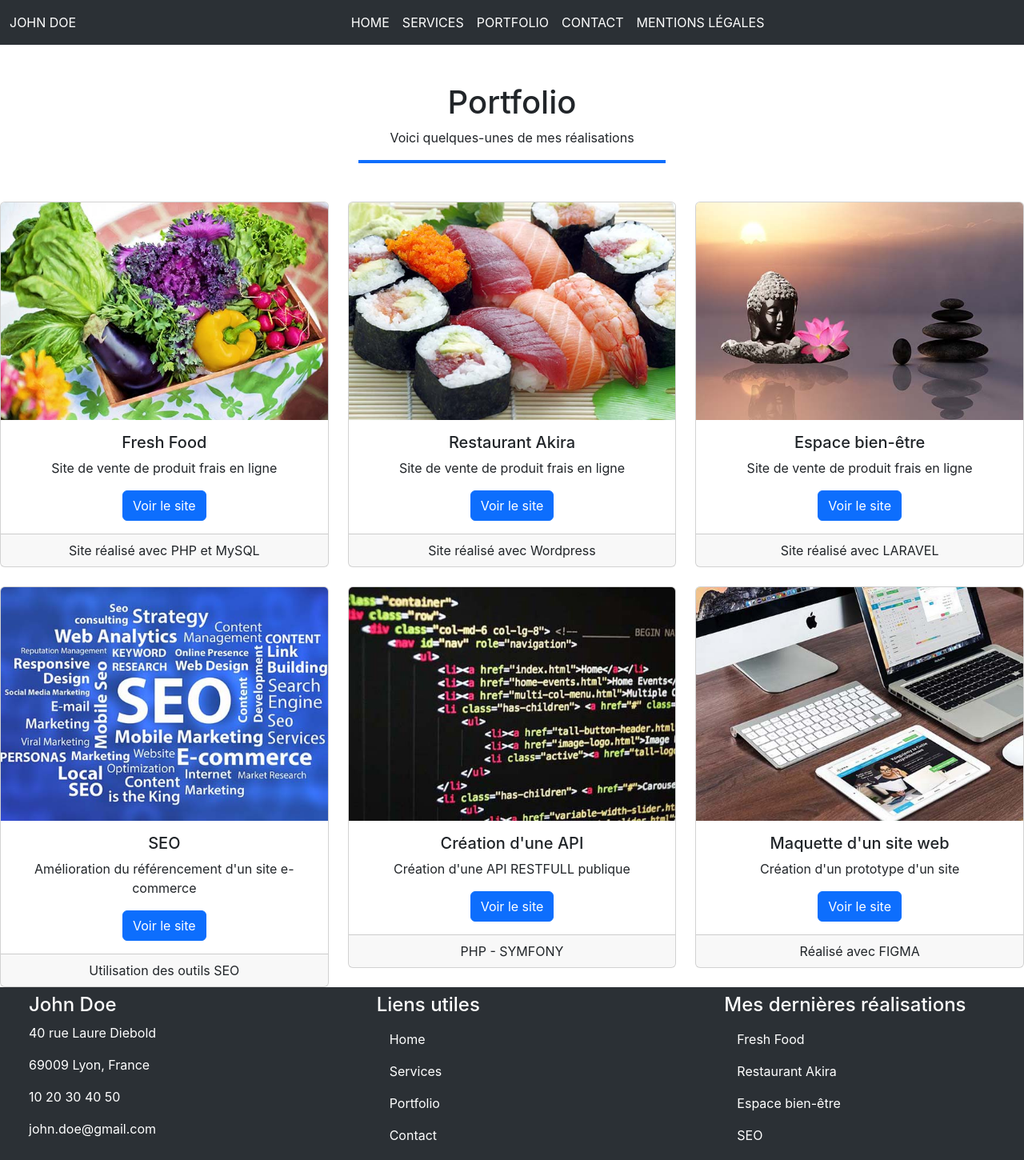
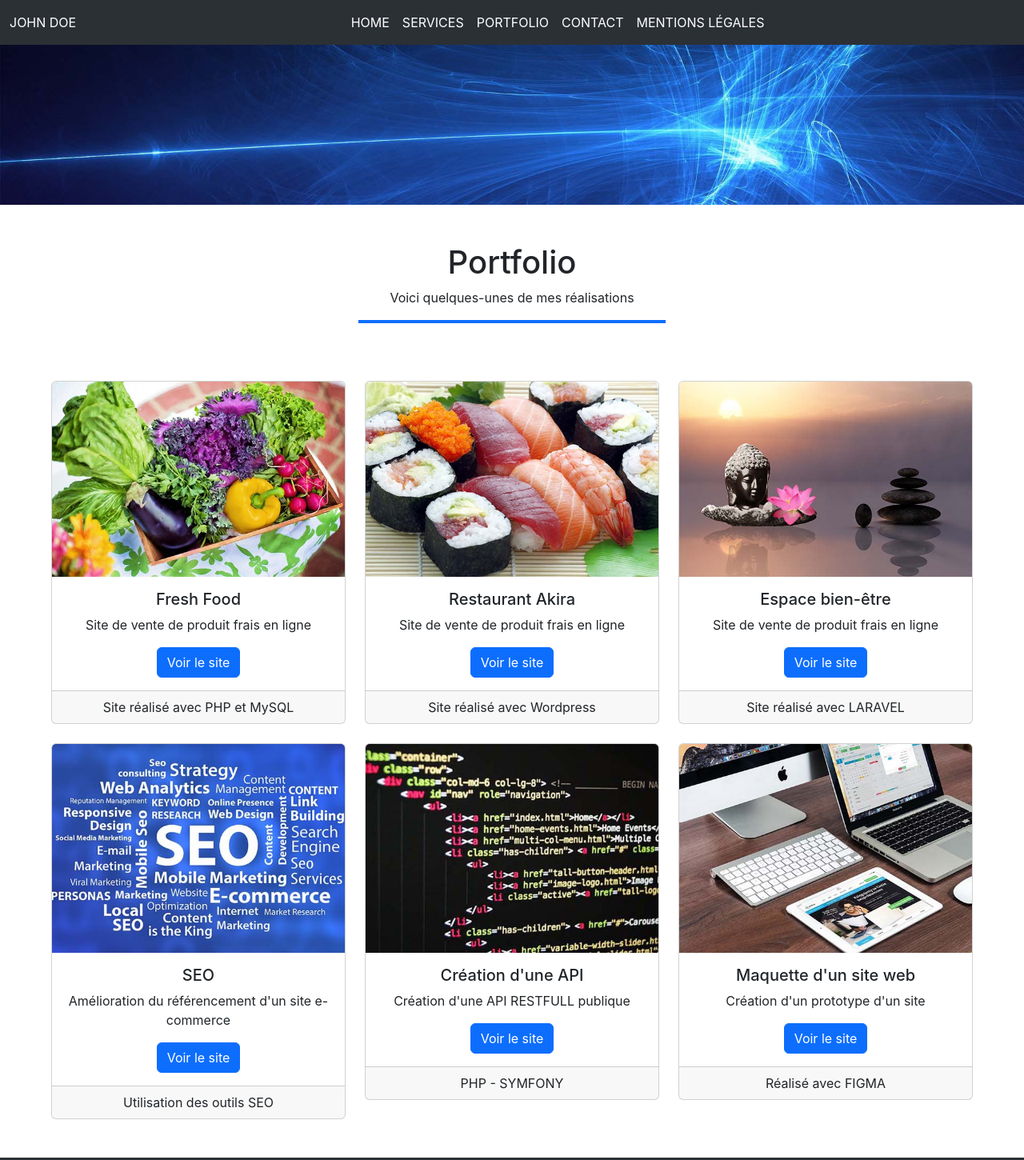
Before and after one commit to Meganrgt/regent_megan_portfolio_reactjs, a React (Create React App) app: page /portfolio in a window 1280 px wide. Shown: the top 1450 px of the page at 80% size. Built offline with nearby package versions, Linux system fonts and the light colour scheme.

Commit message:
portfolio design

```diff
--- a/src/App.js
+++ b/src/App.js
@@ -53,7 +53,7 @@ class App extends React.Component {
           <Route path="/contact" element={<Contact />}></Route>
           <Route path="/mentions" element={<Mentions />}></Route>
         </Routes>
-        <footer>
+        <footer className="mt-5">
           <nav className="navbar navbar-expand-lg bg-body-tertiary row align-items-start" data-bs-theme="dark">
             <div className="col-md-4 ps-5">
               <h4>John Doe</h4>
--- a/src/components/card.jsx
+++ b/src/components/card.jsx
@@ -1,7 +1,7 @@
 const Card = (props) => {
     return (
-        <div className="col">
-            <div className="card text-center" style={{width:'18 rem'}}>
+        <div className="col-sm-4">
+            <div className="card text-center">
                 <img src={props.imageLink} class="card-img-top" alt={props.cardTitle} />
                 <div class="card-body">
                     <h5 className="card-title">{props.cardTitle}</h5>
--- a/src/components/service.jsx
+++ b/src/components/service.jsx
@@ -1,6 +1,6 @@
 const ServiceBlock = (props) => {
     return (
-        <div className="rounded border border-secondary-subtle col service-block mb-sm-5">
+        <div className="rounded border border-secondary-subtle col service-block">
             <h3 className="icontitle"><i className={props.icon}></i></h3>
             <h3>{props.title}</h3>
             <p>{props.description}</p>
--- a/src/index.css
+++ b/src/index.css
@@ -31,8 +31,7 @@ h1 {
 
 .container {
 max-width: 1200px;
-width: 90%;
-padding: 30px;
+width: 95%;
 margin: auto;
 }
 
--- a/src/pages/portfolio.jsx
+++ b/src/pages/portfolio.jsx
@@ -1,5 +1,6 @@
 import Card from "../components/card";
-import H1Title from "../components/page-title";
+import PageTitle from "../components/page-title";
+import HeaderStandard from "../components/header-standard";
 import ImageFreshFood from "../assets/images/portfolio/fresh-food.jpg";
 import ImageRestaurantJaponais from "../assets/images/portfolio/restaurant-japonais.jpg";
 import ImageBienEtre from "../assets/images/portfolio/espace-bien-etre.jpg";
@@ -11,8 +12,9 @@ import ImageScreens from "../assets/images/portfolio/screens.jpg";
 const Portfolio = () => {
     return (
         <div>
-            <H1Title title="Portfolio" description="Voici quelques-unes de mes réalisations"/>
-            <div className="row row-cols-md-3 g-4">
+            <HeaderStandard />
+            <PageTitle title="Portfolio" description="Voici quelques-unes de mes réalisations"/>
+            <div className="container row row-cols-md-3 g-4">
                 <Card imageLink={ImageFreshFood} cardTitle="Fresh Food" cardText="Site de vente de produit frais en ligne" cardFooter="Site réalisé avec PHP et MySQL" />
                 <Card imageLink={ImageRestaurantJaponais} cardTitle="Restaurant Akira" cardText="Site de vente de produit frais en ligne" cardFooter="Site réalisé avec Wordpress" />
                 <Card imageLink={ImageBienEtre} cardTitle="Espace bien-être" cardText="Site de vente de produit frais en ligne" cardFooter="Site réalisé avec LARAVEL" />
```
